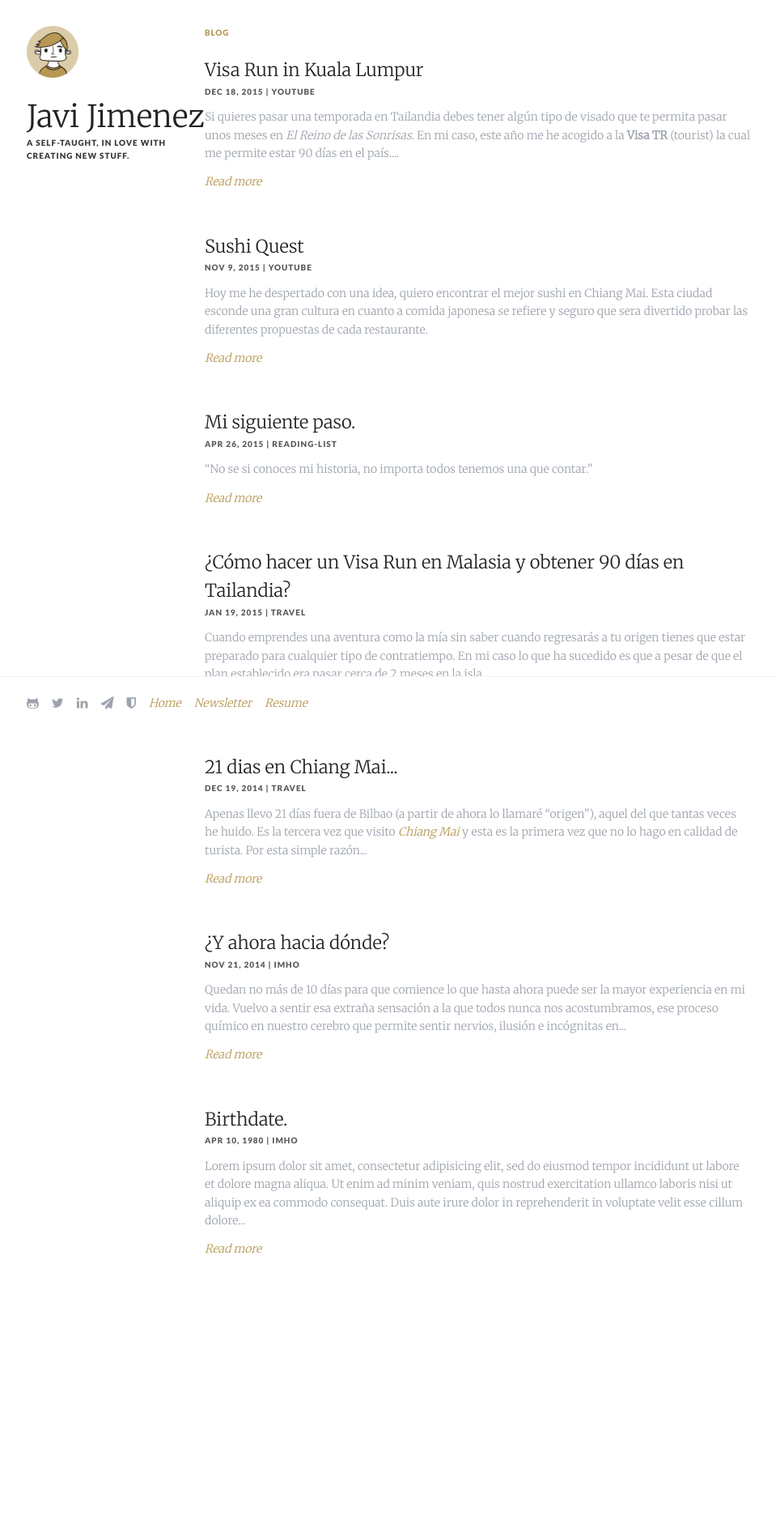
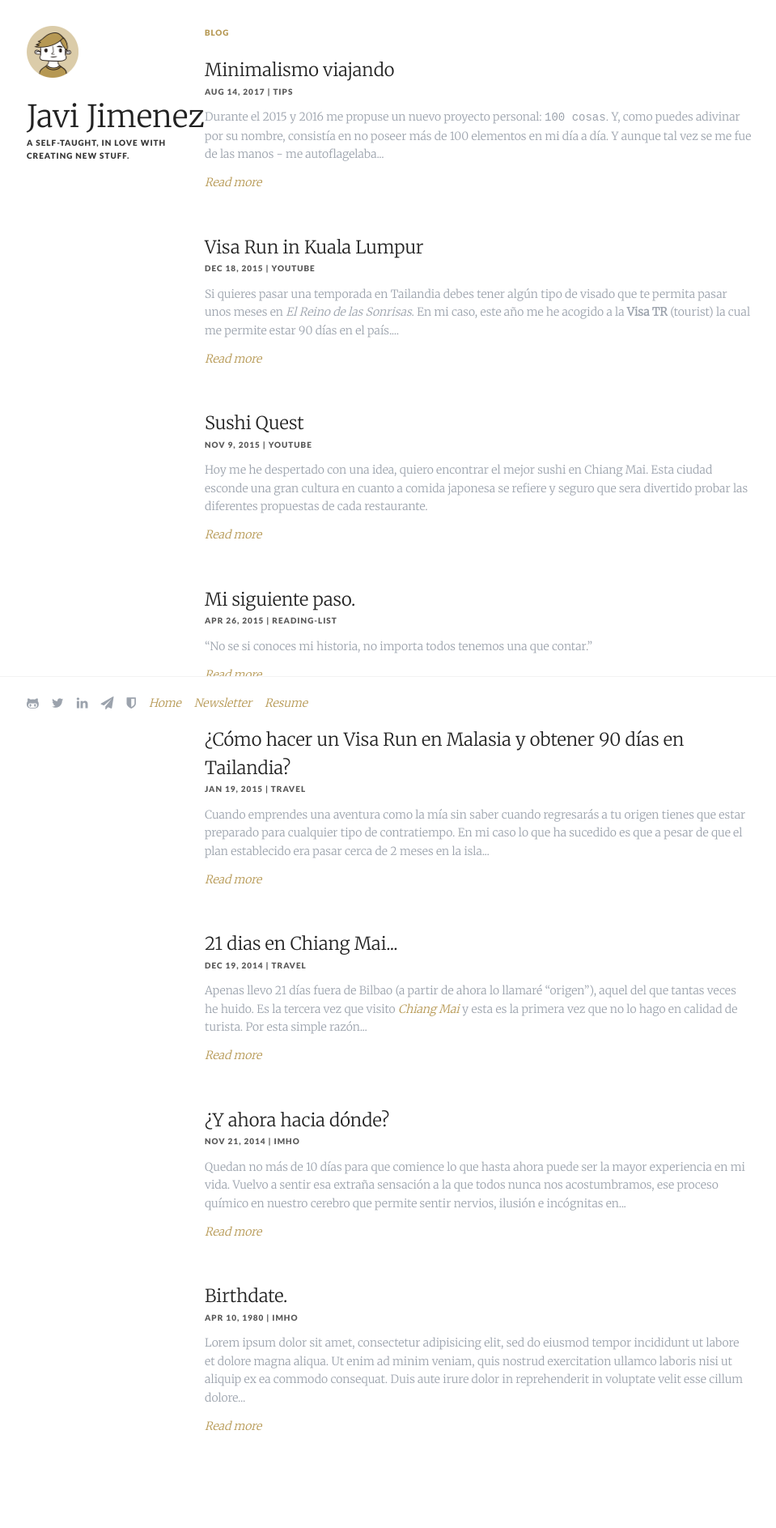
Before and after one commit to soyjavi/site, a Jekyll site: the page built from blog/index.md, in a window 1280 px wide. Shown: the whole page at 81% size, without its empty margins (127-1086 px from the left). Built offline with Jekyll 4.4.1, drawn with Linux system fonts in a browser that asks for light colours; before the commit the page ends 1669 px from its top, so only the background shows below that; some of the changed lines change nothing that is shown.

Commit message:
Post: 'Minimalismo Viajando'

```diff
--- a/_posts/2017-8-5-minimalismo-viajando-parte-uno.md
+++ b/_posts/2017-8-14-minimalismo-viajando.md
@@ -1,23 +1,22 @@
 ---
 layout:     post
-title:      Minimalismo viajando (parte 1)
+title:      Minimalismo viajando
 subtitle:   Parte 1
-date:       2017-8-5
-where:      Kuala Lumpur
+date:       2017-8-14
+where:      Chiang Mai
 tag:        tips
-cover:      kuala-lumpur.jpg
-permalink:  /blog/minimalismo-viajando-parte-uno
-published:  false
+cover:      minimalism-watch.jpg
+permalink:  /blog/minimalismo-viajando
+published:  true
 ---
 
-Durante el 2015 y 2016 me propuse un nuevo proyecto personal: `100 cosas`. Y, como puedes adivinar por su nombre, consistía en no poseer mas de 100 elementos en mi día a día. Y aunque tal vez se me fue de las manos - me autoflagelaba llegando al punto de tener aserciones mentales como: *"Necesito comprar 3 calzoncillos nuevos ...**🤔**... vaya, voy a tener que desprenderme de estas memorias USB."*- me hizo descubrir que podía ser dueño de mi mismo y no esclavo de lo que tenía. Y que lo que tenía, me poseía.
+Durante el 2015 y 2016 me propuse un nuevo proyecto personal: `100 cosas`. Y, como puedes adivinar por su nombre, consistía en no poseer más de 100 elementos en mi día a día. Y aunque tal vez se me fue de las manos - me autoflagelaba llegando al punto de tener aserciones mentales como: *"Necesito comprar 3 calzoncillos nuevos ...**🤔**... vaya, voy a tener que desprenderme de estas memorias USB."*- me hizo descubrir que podía ser dueño de mi mismo y no esclavo de lo que tenía. Y que lo que tenía, me poseía.
 
 Comencé a perder menos tiempo eligiendo cómo vestirme, qué leer, con qué distraerme o simplemente qué cocinar (porque dejé de tener cocina) y simplemente aprendí a disfrutar de lo *poco* que tenía.
 
 Hoy, ya no contabilizo cuántas cosas tengo: **estoy seguro de que lo que tengo cerca de mí es lo que realmente necesito** para el momento y el lugar en el que estoy viviendo. Si estas pensando comenzar tu aventura nómada, o simplemente quieres conocer otras formas de vida... aquí y con este texto me descubro hacia ti.
 
 ## Ropa y complementos
-
 Cuando llevas todas tus pertenencias contigo a lo largo del mundo debes ser consciente en todo momento de una única cosa: el clima va a oscilar mucho, muchísimo. No es lo mismo disfrutar de tu *running* diario en 🇹🇭 Chiang Mai con 35°C que deambular a -10°C por las calles de 🇯🇵 Osaka buscando un ramen bien calentito. Por tanto, **todo lo que lleves contigo debe dar soporte a cada momento**. Eso no es fácil. En el pasado cometí errores tan invisibles como es llevar conmigo unos  *jeans*. Me gustaría que vieses esa prenda como yo la veo ahora mismo:
  - Ocupan mucho espacio en la mochila
  - Son muy pesados
@@ -29,12 +28,13 @@ Cuando estaba de visita en 🇯🇵 Tokyo allá por el 2015, conocí la marca [U
 
 En cuestión de calzado confío muchísimo en la tecnología *Boost* de Adidas. Así como también en una marca que descubrí el año pasado llamada **[Lems](https://huckberry.com/store/lems-shoes/category/p/30557-boulder-boot?avad=177090_bf3c41f1&utm_term=www.vagabrothers.com) que hace unas botas ligerísimas, plegables e impermeables** muy recomendables para cuando el terreno mute de asfalto a barro. No uso *flip-flops*, *chanclas* o como se llamen en tu país, he vivido en varias islas con fantásticas playas y al final el patron es muy sencillo, toco area
 
-![](http://via.placeholder.com/640x400)
+![Minimalism Clothing (2017)](/assets/images/posts/minimalism-2017-clothing.jpg)
 
 + Anorak [Uniqlo Ultralight Down Park](https://www.uniqlo.com/eu/en/product/men-ultra-light-down-parka-172983.html?dwvar_172983_size=SMA002&dwvar_172983_color=COL68&cgid=IDparkas2113)
 + Chaleco [Uniqlo Ultralight Down Vest](https://www.uniqlo.com/eu/en/product/men-ultra-light-down-vest--172979.html?dwvar_172979_size=SMA002&dwvar_172979_color=COL09&cgid=IDvests2111)
 + Chubasquero [Uniqlo Pocketable Parka](https://www.uniqlo.com/eu/en/product/men-pocketable-parka-182571.html?dwvar_182571_size=SMA002&dwvar_182571_color=COL09&cgid=IDpocketable2161)
 + 3 Pantalones [Uniqlo Jogger troussers](https://www.uniqlo.com/eu/en/product/men-denim-jogger-trousers-401166.html?dwvar_401166_size=SMA003&dwvar_401166_color=COL67&cgid=IDm-bottoms)
++ 1 short [Uniqlo Chino Short](https://www.uniqlo.com/eu/en/product/men-chino-shorts-182679.html?dwvar_182679_size=SMA003&dwvar_182679_color=COL31&cgid=IDchino-shorts2351)
 + 7 camisetas [Uniqlo Supima Cotton](https://www.uniqlo.com/eu/en/product/men-supima-cotton-crew-neck-short-sleeve-t-shirt--180703.html?dwvar_180703_size=SMB001&dwvar_180703_color=COL09&cgid=IDsupima22118)
 + 9 calzonzillos [Uniqlo Airism Trunks](https://www.uniqlo.com/eu/en/product/men-airism-trunks-182503.html?dwvar_182503_color=COL69&dwvar_182503_size=SMB003&cgid=IDtrunks-and-boxer-briefs2431)
 + 4 pares de calcetines [Uniqlo Pile mesh short](https://www.uniqlo.com/eu/en/product/men-pile-mesh-short-socks-401590.html?dwvar_401590_color=COL09&dwvar_401590_size=SIZ999&cgid=IDshort-socks2446)
@@ -70,9 +70,10 @@ Una de mis últimas *inversiones* ha sido un buen sistema de cancelación de rui
 ## Deporte
 Mis padres siempre me inculcaron desde bien pequeñito la cultura y la disciplina que el deporte ofrece. Todo mi cuerpo ha disfrutado con disciplinas tales como: Tae Kwon Do, Ciclismo, Skate, Snowboard, Surf, Montañismo, Escalada... pero muchos de estos deportes siempre necesitan de material técnico el cual no es sencillo de transportar.
 
-Por lo tanto desde el 2014 mi deporte principal ha sido el *running* - compaginándolo con sesiones de gimnasio y entrenamiento funcional. Realmente nunca me gusto eso de correr, pero con el tiempo he podido valorar lo que este deporte ofrece. Mis objetivos han ido evolucionando y ahora me encuentro en un *pace* de 4'35" y una media de entre 60-65km. He descubierto que puedo meditar mientras hago mi salida diaria, así como Murakami divaga haciendo retrospectivas con su libro [De qué hablo cuando hablo de correr](https://www.amazon.es/gp/product/8483835932/ref=as_li_tl?ie=UTF8&camp=3638&creative=24630&creativeASIN=8483835932&linkCode=as2&tag=soyjavi-21&linkId=9b14f50384b02c99a786260689c06797). Disfruto muchísimo de los caminos que han recorrido mis zapatillas y los que quedan por recorrer.
+Por lo tanto desde el 2014 mi deporte principal ha sido el *running* - compaginándolo con sesiones de gimnasio y entrenamiento funcional. Realmente nunca me gusto eso de correr, pero con el tiempo he podido valorar lo que este deporte ofrece. Mis objetivos han ido evolucionando y ahora me encuentro en un *pace* de 4'35" y una media de 60km semanales. He descubierto que puedo meditar mientras realizo mi salida diaria, así como Murakami divaga haciendo retrospectivas con su libro [De qué hablo cuando hablo de correr](https://www.amazon.es/gp/product/8483835932/ref=as_li_tl?ie=UTF8&camp=3638&creative=24630&creativeASIN=8483835932&linkCode=as2&tag=soyjavi-21&linkId=9b14f50384b02c99a786260689c06797). Disfruto muchísimo de los caminos que han recorrido mis zapatillas y de los que quedan por recorrer.
 
-![](http://via.placeholder.com/640x400)
+
+![Minimalism Running (2017)](/assets/images/posts/minimalism-2017-running.jpg)
 
 + Malla compresora running [Kalenji Kiprun](https://www.decathlon.es/malla-sin-costuras-hombre-transpirable-running-kalenji-kiprun-negro-id_8351054.html)
 + 2 camisetas running [Kalenji Run Dry](https://www.decathlon.es/camiseta-run-dry-h-estampado--id_8381934.html)
@@ -82,29 +83,28 @@ Por lo tanto desde el 2014 mi deporte principal ha sido el *running* - compagin
 
 
 ## Otros
-Esta lista tal vez sea la mas *random* de todas, pero no por ello menos importante. Contempla que en tu viaje te pondrás enfermo, que lloverá o simplemente de que tal vez no tengas toallas en tu hotel/hostel/airbnb/sofa. **Todo, absolutamente todo puede pasar cuando estas lejos de tu area de control** y mas vale que estés preparado. Algunos de estos objetos pueden incluso tener mas de una función, en el caso del saco de seda me ayudo a protegerme de los mosquitos (con posible malaria) en una selva 🇲🇲 Birmana así como también para no *tocar* el poco higiénico colchón que utilice en 🇵🇭 Palawan.
+Esta lista tal vez sea la más *random* de todas, pero no por ello menos importante. Contempla que en tu viaje te pondrás enfermo, que lloverá o simplemente de que tal vez no tengas toallas en tu hotel/hostel/airbnb/sofa. **Todo, absolutamente todo puede pasar cuando estas lejos de tu area de control** y mas vale que estés preparado. Algunos de estos objetos pueden incluso tener más de una función, en el caso del saco de seda me ayudo a protegerme de los mosquitos (con posible malaria) en una selva 🇲🇲 Birmana así como también para no *tocar* el poco higiénico colchón que utilice en 🇵🇭 Palawan.
 
 Como podrás comprobar, no contemplo lo que yo llamo *desechables*: jabón, maquinilla de afeitar, perfume... todo eso lo compro en el lugar donde viva y siempre en unidades pequeñas - a ser posible de viaje.
 
-![](http://via.placeholder.com/640x400)
+![Minimalism Others (2017)](/assets/images/posts/minimalism-2017-others.jpg)
 
 + Paraguas plegable
 + Saco de seda
 + Toalla de montaña
-+ Toalla de viaje
 + Botiquín de viaje
 + Algidol 650mg
-+ Fortasec 650mg
-+ Paracetamol
-+ Ibuprofeno 1000mg
-+ Antibiotico
++ Fortasec 2mg
++ Paracetamol 1g
++ Ibuprofeno 1g
++ Azitromicina 500mg
 
 ## Equipaje
-Todo lo anterior lo tenemos que *transportar* de alguna manera y es en este donde he aprendido a tener siempre dos opciones dependiendo del destino. Si voy a ir a una ciudad, quiere decir que me voy a encontrar con aceras, carreteras asfaltadas, etc.... en estos casos normalmente uso una maleta con ruedas. Si en caso contrario el destino va a tener menos asfalto - esto es 🏝, 🗻, 🌋, 🌲 - siempre voy con una mochila de alta capacidad y ligera. El truco reside en que tanto **la mochila como la maleta tengan mas o menos la misma capacidad** para que asi simplemente cambies el continente pero nunca el contenido.
+Todo lo anterior lo tenemos que *transportar* de alguna manera y es en este donde he aprendido a tener siempre dos opciones dependiendo del destino. Si voy a ir a una ciudad, quiere decir que me voy a encontrar con aceras, carreteras asfaltadas, etc.... en estos casos normalmente uso una maleta con ruedas. Si en caso contrario el destino va a tener menos asfalto - esto es 🏝, 🗻, 🌋, 🌲 - siempre voy con una mochila de alta capacidad y ligera. El truco reside en que tanto **la mochila como la maleta tengan más o menos la misma capacidad** para que así simplemente cambies el continente pero nunca el contenido.
 
-Lo que siempre complementa a uno u otro caso es una mochila de día. En ella siempre llevo el *laptop* principal, el resto de *gadgets*, así como documentación oficial (pasaporte, ID card, licencia conducción...). Durante mas de 5 años mi [Thule Crossover 25L](https://www.amazon.es/gp/product/B00J082KK6/ref=as_li_tl?ie=UTF8&camp=3638&creative=24630&creativeASIN=B00J082KK6&linkCode=as2&tag=soyjavi-21&linkId=0f8808c97fa5156bc4fc3e61ad94124a) me ha acompañado en mas de 200.000km a lo largo de este mundo. En este año **he descubierto la marca china [Tigernu](http://www.tigernu.net/)**, la cual me ha sorprendido muchísimo tanto por su pasmosa relación calidad/precio como por su ergonomia y funcionalidad. Si estas pensando en cambiar de mochila no dudes en echar un vistazo al [modelo T-B3164](https://www.amazon.es/gp/product/B01E8N2HGE/ref=as_li_tl?ie=UTF8&camp=3638&creative=24630&creativeASIN=B01E8N2HGE&linkCode=as2&tag=soyjavi-21&linkId=d13b50a64b8166dd9e052133c9ccf3b8) que es el que estoy utilizando.
+Lo que siempre complementa a uno u otro caso es una mochila de día. En ella siempre llevo el *laptop* principal, el resto de *gadgets*, así como documentación (pasaporte, ID card, licencia internacional de conducción...). Durante más de 5 años mi [Thule Crossover 25L](https://www.amazon.es/gp/product/B00J082KK6/ref=as_li_tl?ie=UTF8&camp=3638&creative=24630&creativeASIN=B00J082KK6&linkCode=as2&tag=soyjavi-21&linkId=0f8808c97fa5156bc4fc3e61ad94124a) me ha acompañado en más de 200.000km a lo largo de este mundo. En este año **he descubierto la marca china** [Tigernu](http://www.tigernu.net/), la cual me ha sorprendido muchísimo tanto por su pasmosa relación calidad/precio como por su ergonomía y funcionalidad. Si estas pensando en cambiar de mochila no dudes en echar un vistazo al [modelo T-B3164](https://www.amazon.es/gp/product/B01E8N2HGE/ref=as_li_tl?ie=UTF8&camp=3638&creative=24630&creativeASIN=B01E8N2HGE&linkCode=as2&tag=soyjavi-21&linkId=d13b50a64b8166dd9e052133c9ccf3b8) que es el que estoy utilizando.
 
-![](http://via.placeholder.com/640x400)
+![Minimalism Luggage (2017)](/assets/images/posts/minimalism-2017-luggage.jpg)
 
 + Maleta [American Tourister Bon Air Spinner 31.5L](https://www.amazon.es/gp/product/B00K6VQ0UM/ref=as_li_tl?ie=UTF8&camp=3638&creative=24630&creativeASIN=B00K6VQ0UM&linkCode=as2&tag=soyjavi-21&linkId=39fc59ae6898c209031bde7363cd2835)
 + Mochila [Thule Crossover 40L](https://www.amazon.com/Thule-Crossover-Liter-Duffel-Pack/dp/B002ZHCV6W/ref=sr_1_1?ie=UTF8&qid=1502519559&sr=8-1&keywords=thule+40l)
@@ -112,7 +112,11 @@ Lo que siempre complementa a uno u otro caso es una mochila de día. En ella sie
 + Organizador de viaje [Lictin](https://www.amazon.es/gp/product/B0725RF524/ref=as_li_tl?ie=UTF8&camp=3638&creative=24630&creativeASIN=B0725RF524&linkCode=as2&tag=soyjavi-21&linkId=ba734712be896f4149c014f2265ece86)
 
 
-## Conclusiones
-... y esto es todo lo que tengo, por ahora no necesito mas.
+## Conclusión
+... esto es *todo* lo que tengo y por ahora no necesito más. He aprendido muchísimo de este viaje personal en el que llevo embarcado durante los últimos 3 años. Me ha costado darme cuenta de que **lo que tenemos no es siempre lo que necesitamos**. Lleva esta oración a cualquier contexto de tu vida: no solo al terreno material, llévalo a tus emociones, tus relaciones, tu trabajo… cuestiónate continuamente y se consciente de tu momento, de tu presente.
 
-Me gustaría conocer si te ha gustado este articulo y si crees que debería profundizar en alguna area. Tengo pensado escribir una serie de artículos pero toda ayuda o sugerencia me podrá a dirigir mis esfuerzos a lo que mas interese. Para cualquier cosa que necesites tienes mi [email](mailto:hello@soyjavi.com).
+Me gustaría conocer si te ha gustado esto que he escrito para ti, si crees que debería profundizar en alguna area o crees que no he respondido a todas tus dudas, por favor no dudes en escribirme un [email](mailto:hello@soyjavi.com) o mencionarme en [twitter](https://twitter.com/soyjavi).
+
+Muchas gracias por tu tiempo,
+
+*javi*
--- a/assets/stylesheets/page.post.scss
+++ b/assets/stylesheets/page.post.scss
@@ -13,6 +13,10 @@ $post-header-padding: $offset;
           color: $text;
         }
         > blockquote > p { border-left-color: $text-secondary; }
+
+        p, ul {
+          a { box-shadow: 0 1px $text-secondary; }
+        }
 
         p > code {
           background-color: rgb(248, 248, 248);
@@ -37,7 +41,12 @@ $post-header-padding: $offset;
       > header { background-color: $background-contrast-dark; }
       > article {
         a { color: $accent; }
+
         > blockquote > p { border-left-color: $text-secondary; }
+
+        p, ul {
+          a { box-shadow: 0 1px $accent; }
+        }
 
         p > code {
           background-color: $background-contrast-dark;
@@ -96,14 +105,11 @@ $post-header-padding: $offset;
       align-content: center;
       align-items: center;
       justify-content: center;
-      a {
-        text-decoration: none;
-      }
+      a { text-decoration: none; }
       p, ul {
         a {
           font-style: normal;
           border-bottom: solid 1px transparent;
-          box-shadow: 0 1px $text-secondary;
         }
       }
       p {
```
Also changed, not shown: assets/images/posts/minimalism-2017-clothing.jpg (added), assets/images/posts/minimalism-2017-others.jpg (added), assets/images/posts/minimalism-2017-running.jpg (added).
